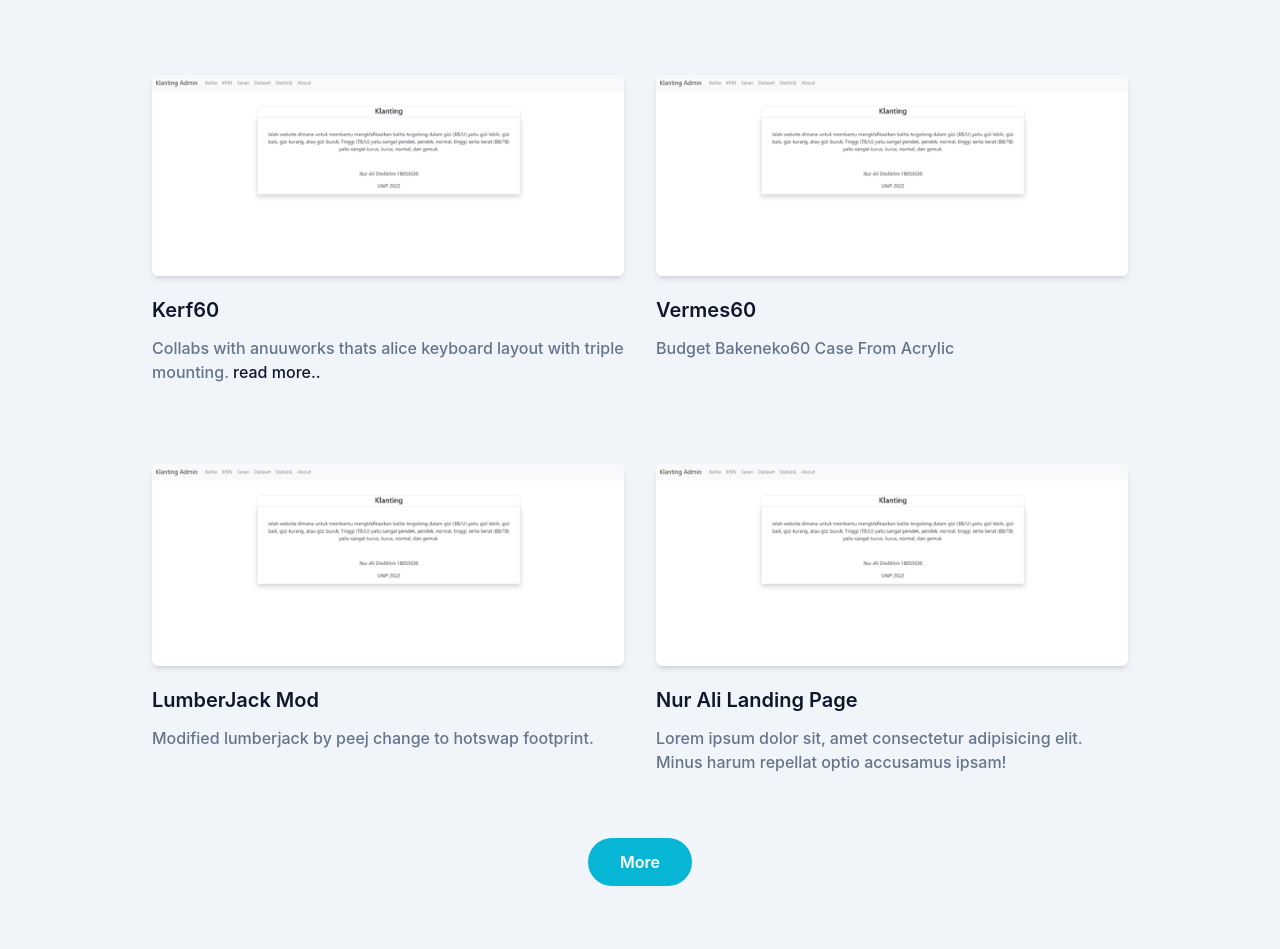
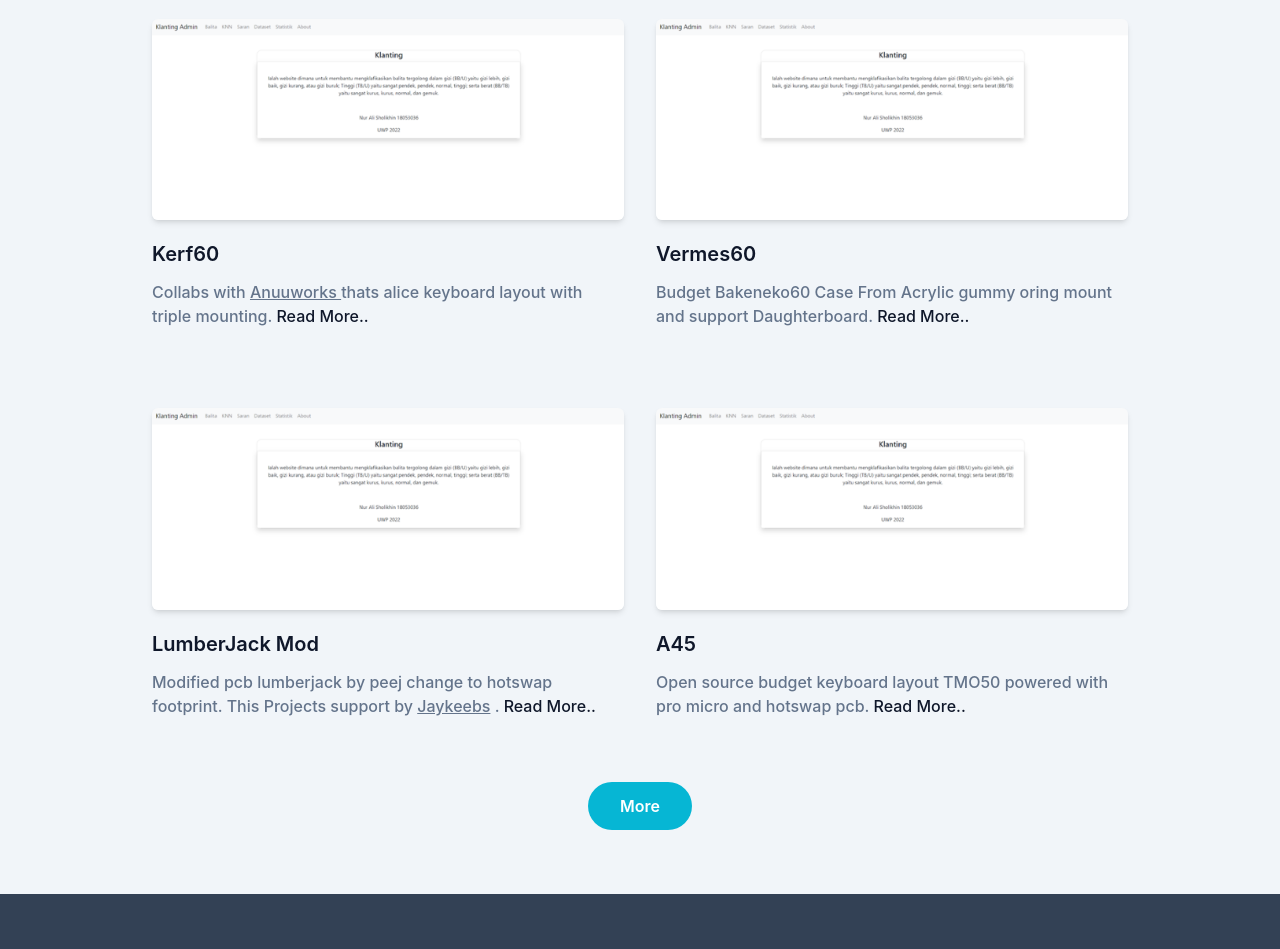
Before and after one commit to TahuTech/landing-page, a website: page index.html in a window 1280 px wide. Shown: the part 851-1800 px from the top of the page. Drawn offline with Linux system fonts and the light colour scheme.

Commit message:
add project

```diff
--- a/index.html
+++ b/index.html
@@ -390,12 +390,8 @@
                                                 </h2>
                                                 <p class="font-medium text-md
                                                     text-secondary md:text-lg">
-                                                    consectetur adipisicing
-                                                    elit. Neque voluptatum
-                                                    nesciunt praesentium
-                                                    quisquam illo pariatur
-                                                    consequuntur eos a alias
-                                                    eveniet.</p>
+                                                    One of a kind projects that
+                                                    make a difference.</p>
                                             </div>
                                         </div>
 
@@ -414,13 +410,20 @@
                                                     text-dark mt-5 mb-3">Kerf60</h3>
                                                 <p class="font-medium text-base
                                                     text-secondary">Collabs with
-                                                    anuuworks thats alice
+                                                    <a
+                                                        href="https://www.instagram.com/anuuworks/"
+                                                        target="_blank"
+                                                        class="hover:text-red-600 underline"
+                                                        t                                                        >
+                                                        Anuuworks
+                                                    </a>
+                                                     thats alice
                                                     keyboard layout with triple
                                                     mounting.
                                                     <a
                                                         href="/src/projects/kerf60.html"
-                                                        class="text-dark">read
-                                                        more..</a>
+                                                        class="text-dark">Read
+                                                        More..</a>
                                                 </p>
                                             </div>
                                             <div class="mb-12 p-4 md:w-1/2">
@@ -435,7 +438,13 @@
                                                     text-dark mt-5 mb-3">Vermes60</h3>
                                                 <p class="font-medium text-base
                                                     text-secondary">Budget
-                                                    Bakeneko60 Case From Acrylic</p>
+                                                    Bakeneko60 Case From Acrylic
+                                                    gummy oring mount and
+                                                    support Daughterboard.
+                                                    <a
+                                                        href="/src/projects/vermes60.html"
+                                                        class="text-dark">Read
+                                                        More..</a></p>
                                             </div>
                                             <div class="mb-12 p-4 md:w-1/2">
                                                 <div class="rounded-md shadow-md
@@ -449,9 +458,19 @@
                                                     text-dark mt-5 mb-3">LumberJack
                                                     Mod</h3>
                                                 <p class="font-medium text-base
-                                                    text-secondary">Modified
+                                                    text-secondary">Modified pcb
                                                     lumberjack by peej change to
-                                                    hotswap footprint.</p>
+                                                    hotswap footprint. This
+                                                    Projects support by
+                                                    <a
+                                                        href="https://www.tokopedia.com/jaykeeb"
+                                                        class="underline hover:text-black">Jaykeebs</a>
+                                                    .
+                                                    <a
+                                                        href="/src/projects/lumberjack.html"
+                                                        class="text-dark">Read
+                                                        More..</a>
+                                                </p>
                                             </div>
                                             <div class="mb-12 p-4 md:w-1/2">
                                                 <div class="rounded-md shadow-md
@@ -462,14 +481,16 @@
                                                         width="w-full">
                                                 </div>
                                                 <h3 class="font-semibold text-xl
-                                                    text-dark mt-5 mb-3">Nur Ali
-                                                    Landing Page</h3>
+                                                    text-dark mt-5 mb-3">A45</h3>
                                                 <p class="font-medium text-base
-                                                    text-secondary">Lorem ipsum
-                                                    dolor sit, amet consectetur
-                                                    adipisicing elit. Minus
-                                                    harum repellat optio
-                                                    accusamus ipsam!</p>
+                                                    text-secondary">Open source
+                                                    budget keyboard layout TMO50
+                                                    powered with pro micro and
+                                                    hotswap pcb.
+                                                    <a
+                                                        href="/src/projects/a45.html"
+                                                        class="text-dark">Read
+                                                        More..</a></p>
                                             </div>
                                             <a href="#"
                                                 class="text-base font-semibold
@@ -630,12 +651,9 @@
                                                     Collections</h2>
                                                 <p class="font-medium text-md
                                                     text-secondary md:text-lg">
-                                                    consectetur adipisicing
-                                                    elit. Neque voluptatum
-                                                    nesciunt praesentium
-                                                    quisquam illo pariatur
-                                                    consequuntur eos a alias
-                                                    eveniet.</p>
+                                                    Here Is My Journey Of
+                                                    Keyboard Collections.
+                                                </p>
                                             </div>
                                         </div>
 
@@ -1460,7 +1478,8 @@
                                                                     class="font-medium
                                                                     text-xs
                                                                     text-slate-500
-                                                                    text-center">Copyright © 2023
+                                                                    text-center">Copyright
+                                                                    © 2023
                                                                     by <a
                                                                         href="https"
                                                                         target="_blank"
```
Also changed, not shown: dist/output.css, src/projects/a45.html (added), src/projects/lumberjack.html (added), src/projects/vermes60.html (added).
